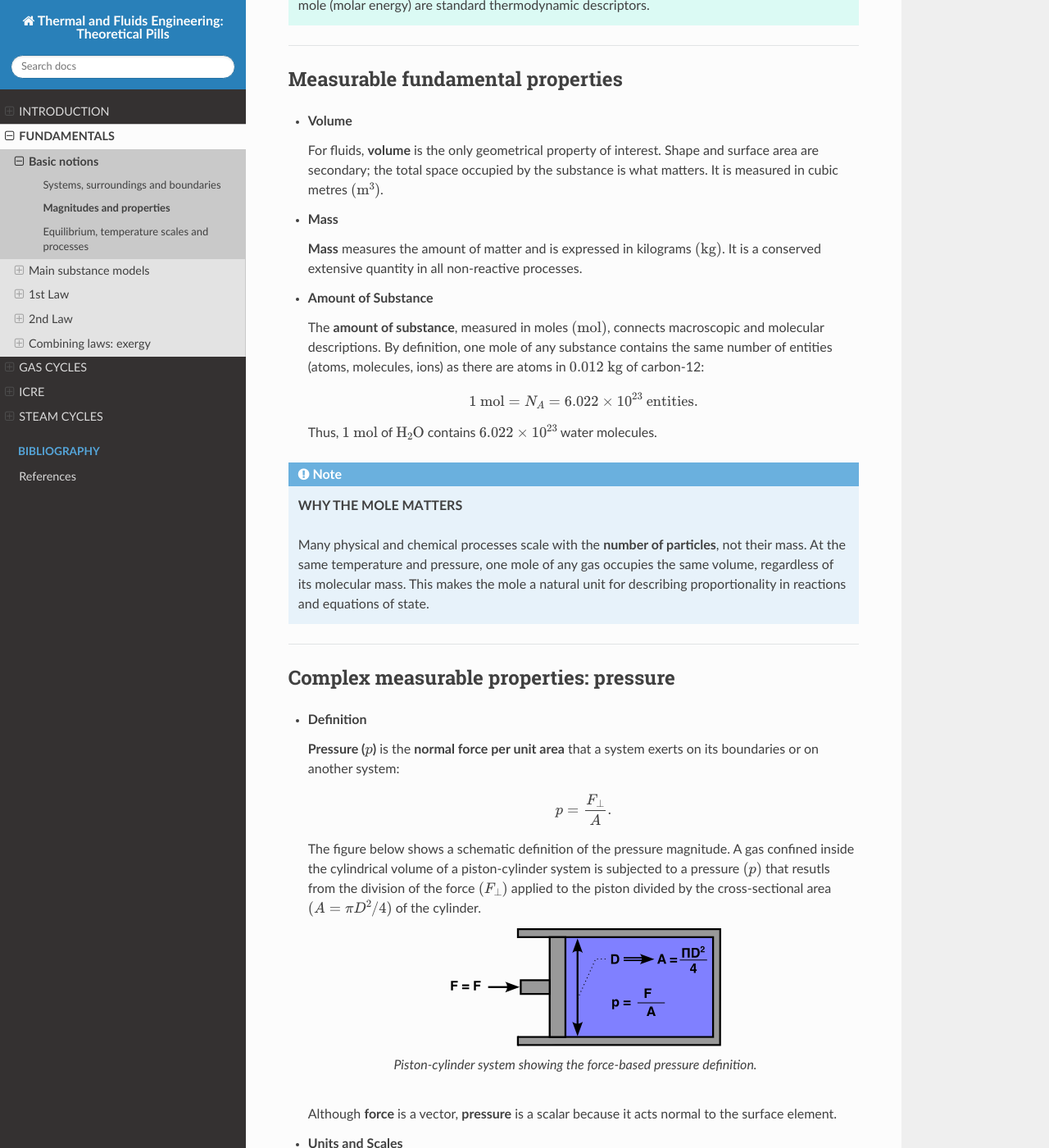
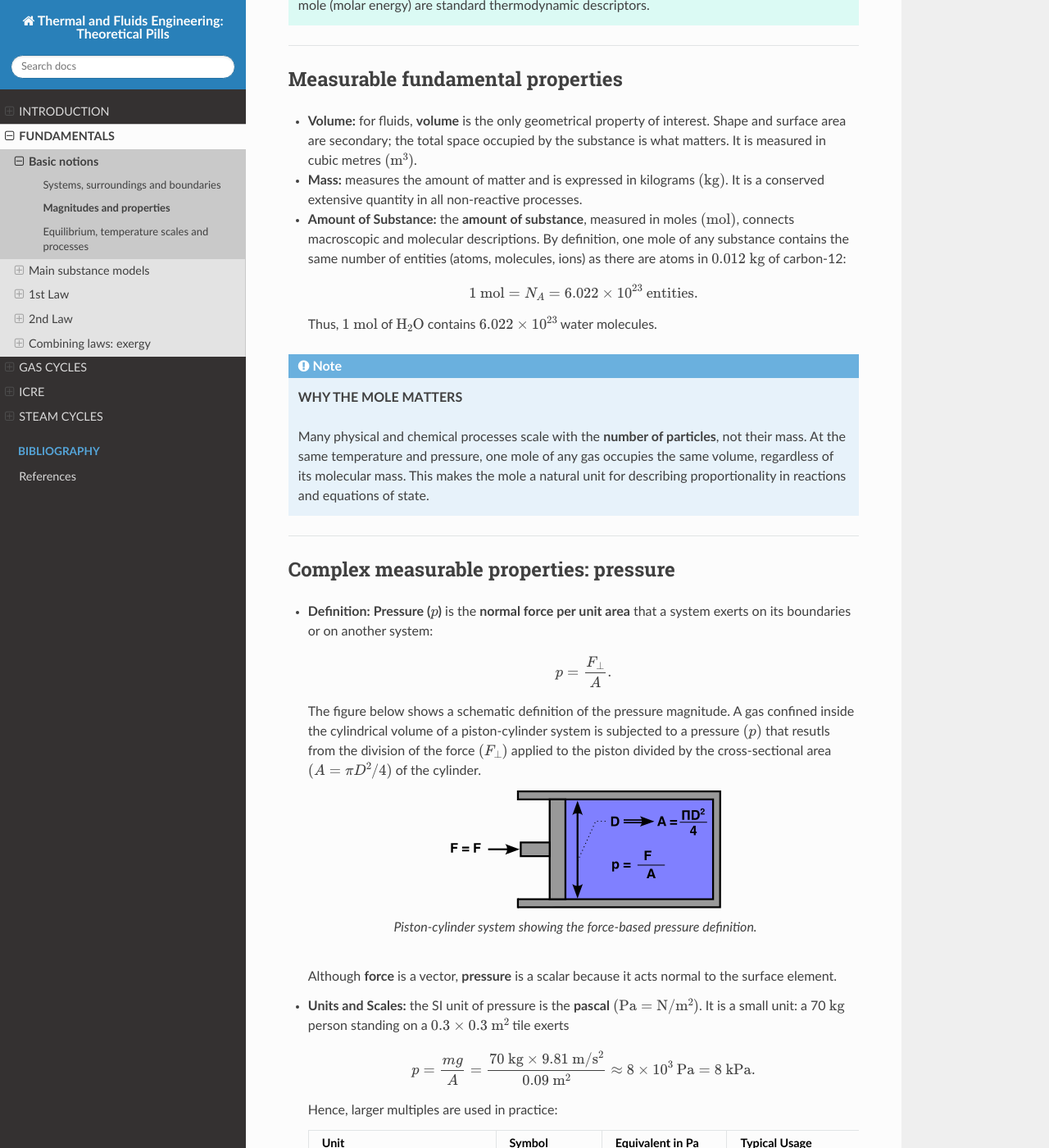
Before and after one commit to azarketa/ReadTheDocs-ENG, a Sphinx documentation site: the page built from source/02_Magnitudes_and_properties.md, in a window 1280 px wide and 1400 px high, scrolled down 2719 px. Shown: the whole window at 82% size. Built offline with Sphinx 7.4.7 and the Read the Docs theme 3.1.0, drawn with Linux system fonts in a browser that asks for light colours; some of the changed text lies outside the part shown.

Commit message:
Files updated

```diff
--- a/source/02_Magnitudes_and_properties.md
+++ b/source/02_Magnitudes_and_properties.md
@@ -38,7 +38,7 @@ In thermodynamics, we commonly employ five of them:
 | Length                    |     $L$    |     metre     |    $\text{m}$   |
 | Time                      |     $t$    |     second    |    $\text{s}$   |
 | Mass                      |     $m$    |    kilogram   |   $\text{kg}$   |
-| Temperature               |     $T$    |     Kelvin    |    $\text{K}$   |
+| Temperature               |     $T$    |     kelvin    |    $\text{K}$   |
 | Amount of substance       |     $n$    |      mole     |   $\text{mol}$  |
 
 From these fundamental ones, many other **derived magnitudes** can be built:
@@ -46,10 +46,10 @@ From these fundamental ones, many other **derived magnitudes** can be built:
 | **Derived Magnitude** | **Definition** | **SI Unit**              | **Unit Expression**                                  |
 | :-------------------- | :------------- | :----------------------- | :--------------------------------------------------- |
 | Density ($\rho$)      | $\rho = m/V$   | kilogram per cubic metre | $\text{kg}/\text{m}^{3}$                           |
-| Force ($F$)           | $F = m{\cdot}a$    | Newton                   | $\text{N} = \text{kg}\cdot\text{m}/\text{s}^{2}$ |
-| Pressure ($p$)        | $p = F/A$      | Pascal                   | $\text{Pa} = \text{N}/\text{m}^{2}$              |
-| Energy ($E$)          | —              | Joule                    | $\text{J} = \text{N}\cdot\text{m}$               |
-| Power ($\dot{W}$)     | —              | Watt                     | $\text{W} = \text{J}/\text{s}$                   |
+| Force ($F$)           | $F = m{\cdot}a$    | newton                   | $\text{N} = \text{kg}\cdot\text{m}/\text{s}^{2}$ |
+| Pressure ($p$)        | $p = F/A$      | pascal                   | $\text{Pa} = \text{N}/\text{m}^{2}$              |
+| Energy ($E$)          | —              | joule                    | $\text{J} = \text{N}\cdot\text{m}$               |
+| Power ($\dot{W}$)     | —              | watt                     | $\text{W} = \text{J}/\text{s}$                   |
 
 :::{tip}
 
@@ -114,22 +114,11 @@ For example, energy per unit mass (specific energy) or per mole (molar energy) a
 (subsec_measurable_fundamental_properties)=
 ### Measurable fundamental properties
 
-* **Volume**
+* **Volume:** for fluids, **volume** is the only geometrical property of interest. Shape and surface area are secondary; the total space occupied by the substance is what matters. It is measured in cubic metres $(\text{m}^{3})$.
 
-    For fluids, **volume** is the only geometrical property of interest.
-    Shape and surface area are secondary; the total space occupied by the substance is what matters.
-    It is measured in cubic metres $(\text{m}^{3})$.
+* **Mass:** measures the amount of matter and is expressed in kilograms $(\text{kg})$. It is a conserved extensive quantity in all non-reactive processes.
 
-* **Mass**
-
-    **Mass** measures the amount of matter and is expressed in kilograms $(\text{kg})$.
-    It is a conserved extensive quantity in all non-reactive processes.
-
-* **Amount of Substance**
-
-    The **amount of substance**, measured in moles $(\text{mol})$, connects macroscopic and molecular descriptions.
-    By definition, one mole of any substance contains the same number of entities (atoms, molecules, ions)
-    as there are atoms in $0.012\ \text{kg}$ of carbon-12:
+* **Amount of Substance:** the **amount of substance**, measured in moles $(\text{mol})$, connects macroscopic and molecular descriptions. By definition, one mole of any substance contains the same number of entities (atoms, molecules, ions) as there are atoms in $0.012\ \text{kg}$ of carbon-12:
 
     (eq_mol_def)=
     $$
@@ -152,9 +141,7 @@ This makes the mole a natural unit for describing proportionality in reactions a
 (subsec_pressure)=
 ### Complex measurable properties: pressure
 
-* **Definition**
-
-    **Pressure ($p$)** is the **normal force per unit area** that a system exerts on its boundaries or on another system:
+* **Definition:** **Pressure ($p$)** is the **normal force per unit area** that a system exerts on its boundaries or on another system:
 
     (eq_pressure_def)=
     $$
@@ -175,9 +162,7 @@ This makes the mole a natural unit for describing proportionality in reactions a
 
     Although **force** is a vector, **pressure** is a scalar because it acts normal to the surface element.
 
-* **Units and Scales**
-
-    The SI unit of pressure is the **pascal** $(\text{Pa} = \text{N}/\text{m}^{2})$.
+* **Units and Scales:** the SI unit of pressure is the **pascal** $(\text{Pa} = \text{N}/\text{m}^{2})$.
     It is a small unit: a 70 $\text{kg}$ person standing on a $0.3\times0.3\ \text{m}^{2}$ tile exerts
 
     $$
```
Also changed, not shown: source/01_Systems_surroundings_boundaries.md (+6 -12 lines), source/03_Equilibrium_temperature_processes.md (+9 -13 lines).
